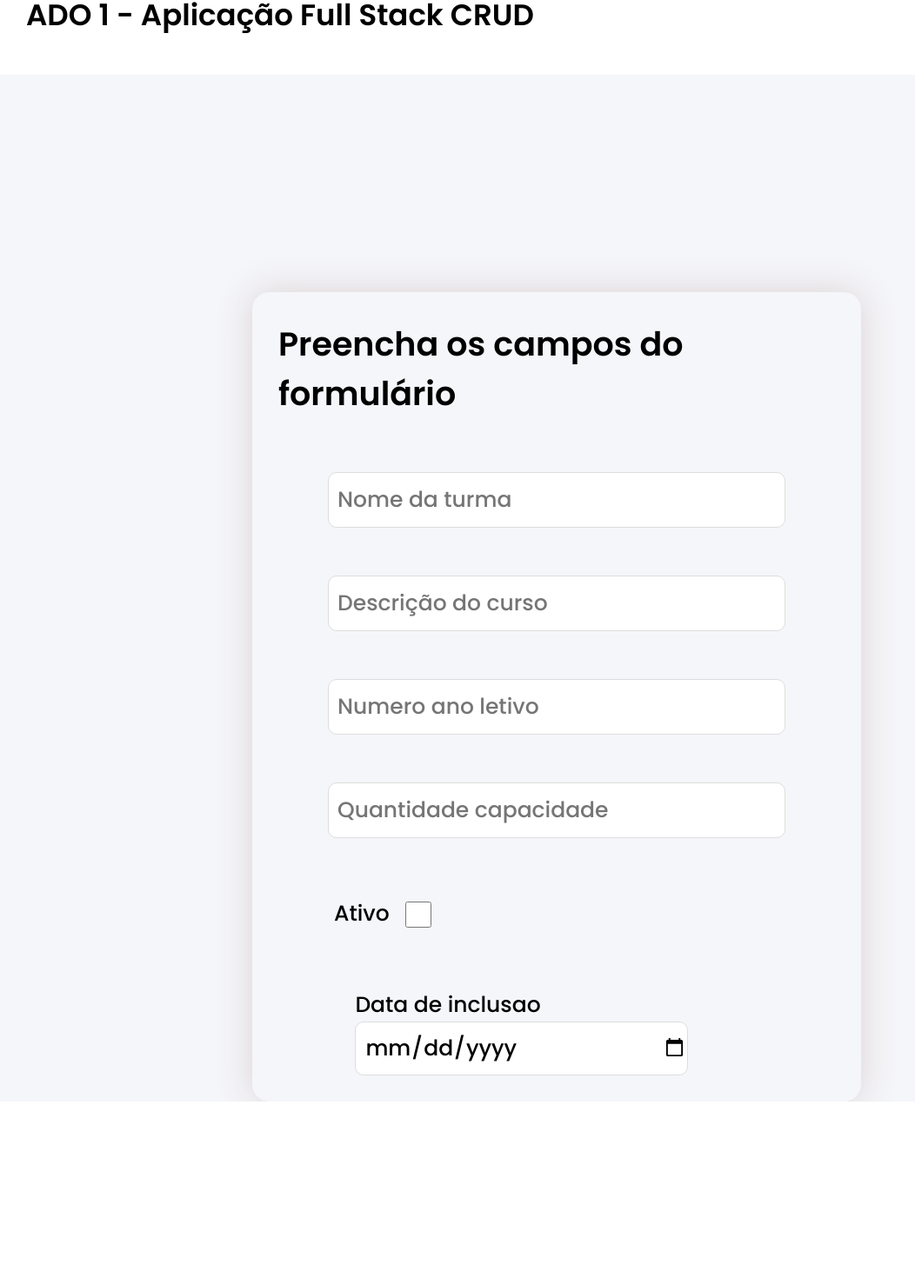
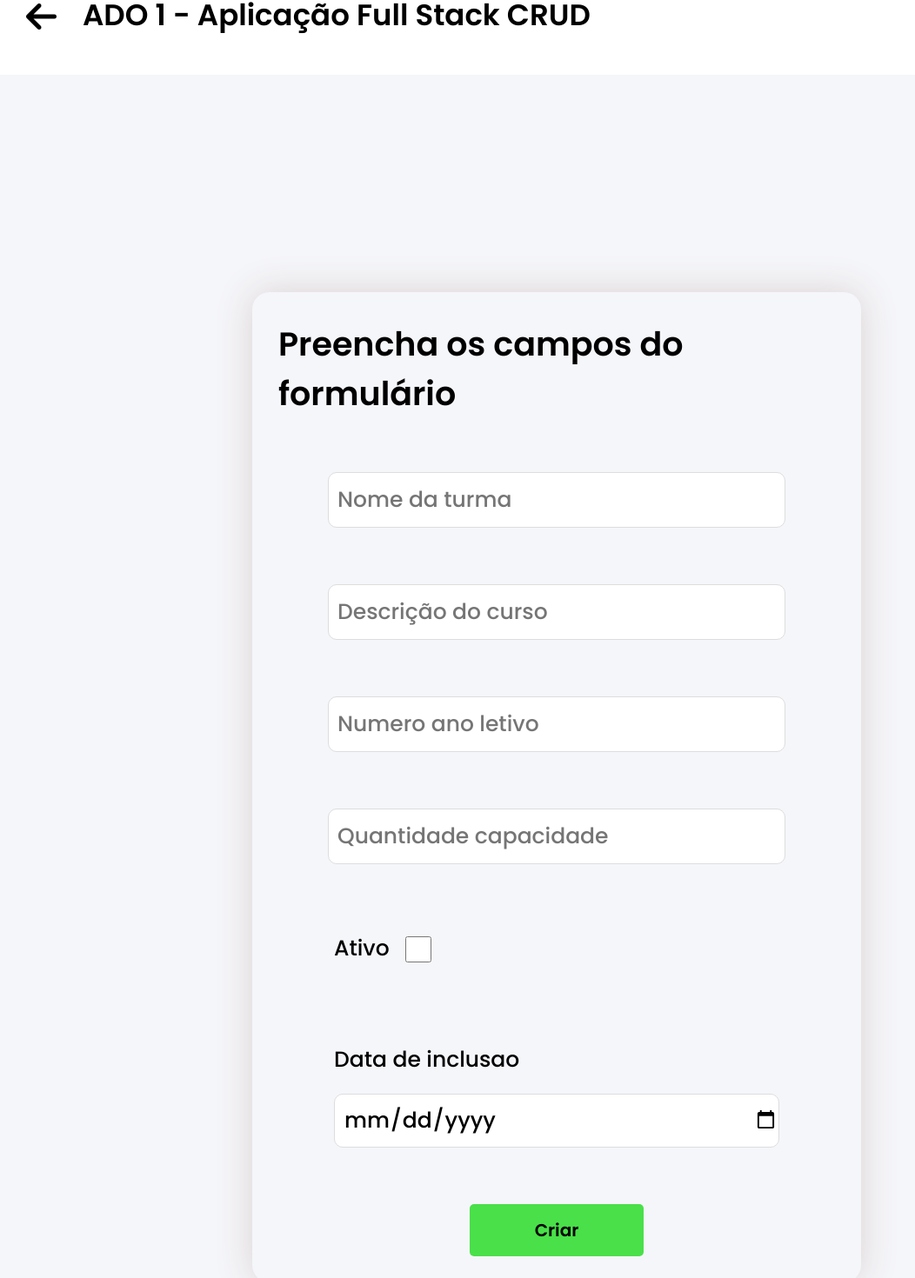
Before and after one commit to KaikSAlves/ado-1-desenvolvimento-web-frontend, a React (Create React App) app: page /criar in a window 1280 px wide. Shown: the part 51-1521 px from the top of the page at 87% size, without its empty margins (0-1052 px from the left). Before the commit the page ends 1318 px from the top, so only its background shows below. Built offline with nearby package versions, Linux system fonts and the light colour scheme.

Commit message:
Pagina para criar usuarios feita

```diff
--- a/src/components/Tabela/index.jsx
+++ b/src/components/Tabela/index.jsx
@@ -10,8 +10,6 @@ export default function Tabela() {
         const dados = await listarTurmas();
         setTurmas(dados);
     };
-
-
 
     carregarTurmas();
   }, []);
--- a/src/index.scss
+++ b/src/index.scss
@@ -14,6 +14,15 @@ body {
   .cabecalho {
     background-color: white;
     padding: 20px 30px;
+    display: flex;
+    flex-direction: row;
+    gap: 30px;
+  }
+
+  i {
+    font-size: 40px;
+    margin-top: 30px ;
+    cursor: pointer;
   }
 
   h1 {
--- a/src/pages/Criar/index.jsx
+++ b/src/pages/Criar/index.jsx
@@ -1,32 +1,114 @@
 import "./index.scss";
+import { useState } from "react";
+import { criarTurma } from "../../service/ApiService";
+import { useNavigate } from "react-router-dom";
 
 export default function Criar() {
+
+  const navigate = useNavigate();
+
+  const [formData, setFormData] = useState({
+    nm_turma: "",
+    ds_curso: "",
+    nr_ano_letivo: "",
+    qtd_capacidade: "",
+    bt_ativo: false,
+    dt_inclusao: "",
+  });
+
+  const handleChange = (e) => {
+    const { name, value } = e.target;
+    if(name == 'bt_ativo'){
+        setFormData({
+            ...formData,
+            [name]: e.target.checked,
+          });
+    }else{
+        setFormData({
+            ...formData,
+            [name]: value,
+          });
+    }
+  };
+
+  const handleSubmit = async (e) => {
+    let result = await criarTurma(formData);
+    alert("Usuario criado, id " + result.id);
+  };
+
+  const voltar = () => {
+    navigate('/')
+  }
+
   return (
     <div className="pagina-criar pagina">
       <header className="cabecalho">
+        <i className="fa fa-arrow-left" onClick={() => voltar()}></i>
         <h1>ADO 1 - Aplicação Full Stack CRUD</h1>
       </header>
       <div className="container-dados">
-        <div className="container-formulario">
+        <form onSubmit={handleSubmit} className="container-formulario">
           <h2>Preencha os campos do formulário</h2>
-          <input type="text" placeholder="Nome da turma" />
+
+          <input
+            type="text"
+            name="nm_turma"
+            value={formData.nm_turma}
+            onChange={handleChange}
+            placeholder="Nome da turma"
+            required
+          />
           <br />
-          <input type="text" placeholder="Descrição do curso" />
+          <input
+            type="text"
+            name="ds_curso"
+            value={formData.ds_curso}
+            onChange={handleChange}
+            placeholder="Descrição do curso"
+            required
+          />
           <br />
-          <input type="number" placeholder="Numero ano letivo" />
+          <input
+            type="number"
+            name="nr_ano_letivo"
+            value={formData.nr_ano_letivo}
+            onChange={handleChange}
+            placeholder="Numero ano letivo"
+            required
+          />
           <br />
-          <input type="number" placeholder="Quantidade capacidade" />
+          <input
+            type="number"
+            name="qtd_capacidade"
+            value={formData.qtd_capacidade}
+            onChange={handleChange}
+            placeholder="Quantidade capacidade"
+            required
+          />
           <br />
           <div className="container-checkbox">
             <span>Ativo</span>
-            <input type="checkbox" className="checkbox" />
+                <input className="checkbox"
+                    type="checkbox"
+                    name="bt_ativo"
+                    value={formData.bt_ativo}
+                    onChange={handleChange}
+                />
           </div>
           <br />
           <div className="container-data">
             <span>Data de inclusao</span>
-            <input type="date" />
+                <input
+                    type="date"
+                    name="dt_inclusao"
+                    value={formData.dt_inclusao}
+                    onChange={handleChange}
+                    required
+                />
           </div>
-        </div>
+          <br />
+          <button type="submit">Criar</button>
+        </form>
       </div>
     </div>
   );
--- a/src/pages/Criar/index.scss
+++ b/src/pages/Criar/index.scss
@@ -25,7 +25,7 @@
       }
 
       input {
-        margin-bottom: 30px;
+        margin-bottom: 40px;
         min-width: 80%;
         height: 60px;
         font: 500 25px 'Poppins';
@@ -55,7 +55,22 @@
       }
 
       .container-data {
+        display: flex;
+        flex-direction: column;
+        gap: 20px;
+        justify-content: flex-start !important;
+        width: 80%;
+      }
 
+      button {
+        width: 200px;
+        height: 60px;
+        cursor: pointer;
+        font: 600 20px 'Poppins';
+        background-color: rgb(73, 224, 73);
+        border: none;
+        border-radius: 5px;
+        margin-bottom: 30px;
       }
     }
   }
--- a/src/service/ApiService.js
+++ b/src/service/ApiService.js
@@ -29,3 +29,34 @@ export async function excluirTurma(id){
     }
     return dados;
 }
+
+export async function criarTurma(turma){
+    let dados;
+
+    try{
+        const response = await
+        fetch('http://localhost:8080/turma', {
+            method: 'POST',
+            headers: {
+                'Content-Type': 'application/json',
+            },
+            body: JSON.stringify(
+                {
+                    "nm_turma": turma.nm_turma,
+                    "ds_curso": turma.ds_curso,
+                    "nr_ano_letivo": turma.nr_ano_letivo,
+                    "qtd_capacidade": turma.qtd_capacidade,
+                    "bt_ativo": turma.bt_ativo,
+                    "dt_inclusao": turma.dt_inclusao
+                }
+            )
+        });
+
+        const data = await response.json();
+        dados = data;
+    }catch (error){
+        console.log(error)
+    }
+
+    return dados;
+}
```
